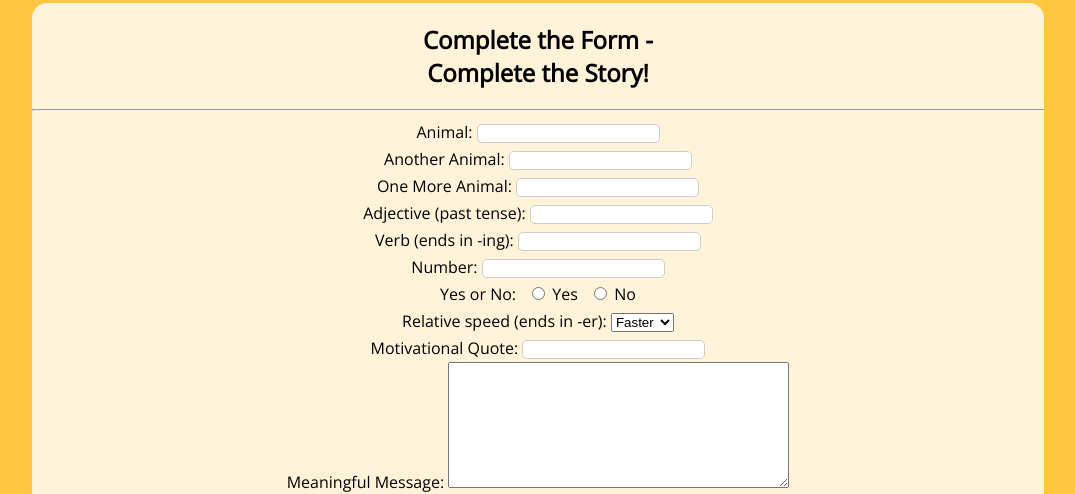
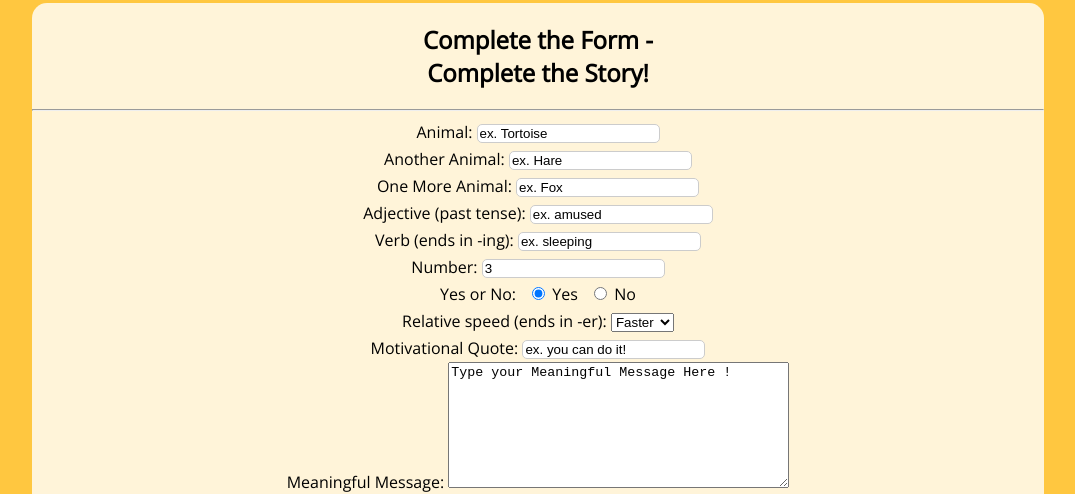
Before and after one commit to mkapusciok/form_a_story, a plain HTML site: page index.html in a window 1280 px wide. Shown: the part 313-807 px from the top of the page, without its empty margins (102-1177 px from the left). Drawn offline with nearby package versions, Linux system fonts and the light colour scheme.

Commit message:
Debugging

```diff
--- a/index.html
+++ b/index.html
@@ -1,6 +1,7 @@
 <!DOCTYPE html>
 <html lang="en" dir="ltr">
     <head>
+        <meta name="viewport" content="width=device-width, initial-scale=1">
         <meta charset="utf-8">
         <link rel="stylesheet" href="./resources/css/style.css">
         <link href="https://fonts.googleapis.com/css?family=Open+Sans" rel="stylesheet">
@@ -17,25 +18,25 @@
             <!-- Add your form below:-->
             <form action="./resources/html/story.html" method="get">
                 <label for="animal-1">Animal:</label>
-                <input id="animal-1" type="text" name="animal-1" required>
+                <input id="animal-1" type="text" name="animal-1" required value="ex. Tortoise">
                 <br>
                 <label for="animal-2">Another Animal:</label>
-                <input id="animal-2" name="animal-2" type="text" required>
+                <input id="animal-2" name="animal-2" type="text" required value="ex. Hare">
                 <br>
                 <label for="animal-3">One More Animal:</label>
-                <input id="animal-3" name="animal-3" type="text" required>
+                <input id="animal-3" name="animal-3" type="text" required value="ex. Fox">
                 <br>
                 <label for="adj-1">Adjective (past tense):</label>
-                <input id="adj-1" name="adj-1" type="text" required>
+                <input id="adj-1" name="adj-1" type="text" required value="ex. amused">
                 <br>
                 <label for="verb-1">Verb (ends in -ing):</label>
-                <input id="verb-1" name="verb-1" type="text" required>
+                <input id="verb-1" name="verb-1" type="text" required value="ex. sleeping">
                 <br>
                 <label for="num-1">Number:</label>
-                <input id="num-1" name="num-1" type="number" required>
+                <input id="num-1" name="num-1" type="number" required value="3">
                 <br>
                 <span>Yes or No:</span>
-                <input id="yes" type="radio" name="answer" value="yes" required>
+                <input id="yes" type="radio" name="answer" value="yes" required checked>
                 <label for="yes">Yes</label>
                 <input id="no" type="radio" name="answer" value="no" required>
                 <label for="no">No</label>
@@ -47,14 +48,14 @@
                 </select>
                 <br>
                 <label for="quote">Motivational Quote:</label>
-                <input id="quote" name="quote" type="text" required list="quote-choices">
+                <input id="quote" name="quote" type="text" required list="quote-choices" value="ex. you can do it!" minlength="3" maxlength="100">
                 <datalist id="quote-choices">
                     <option value="winner gets ice cream!"></option>
                     <option value="winner takes it all!"></option>
                 </datalist>
                 <br>
                 <label for="message">Meaningful Message:</label>
-                <textarea id="message" name="message" required rows="8" cols="40"></textarea>
+                <textarea id="message" name="message" required rows="8" cols="40">Type your Meaningful Message Here !</textarea>
                 <br>
                 <input type="submit" value="Form My Story!">
             </form>
```
Also changed, not shown: resources/html/original.html (+1 -0 lines), resources/html/story.html (+1 -0 lines).
